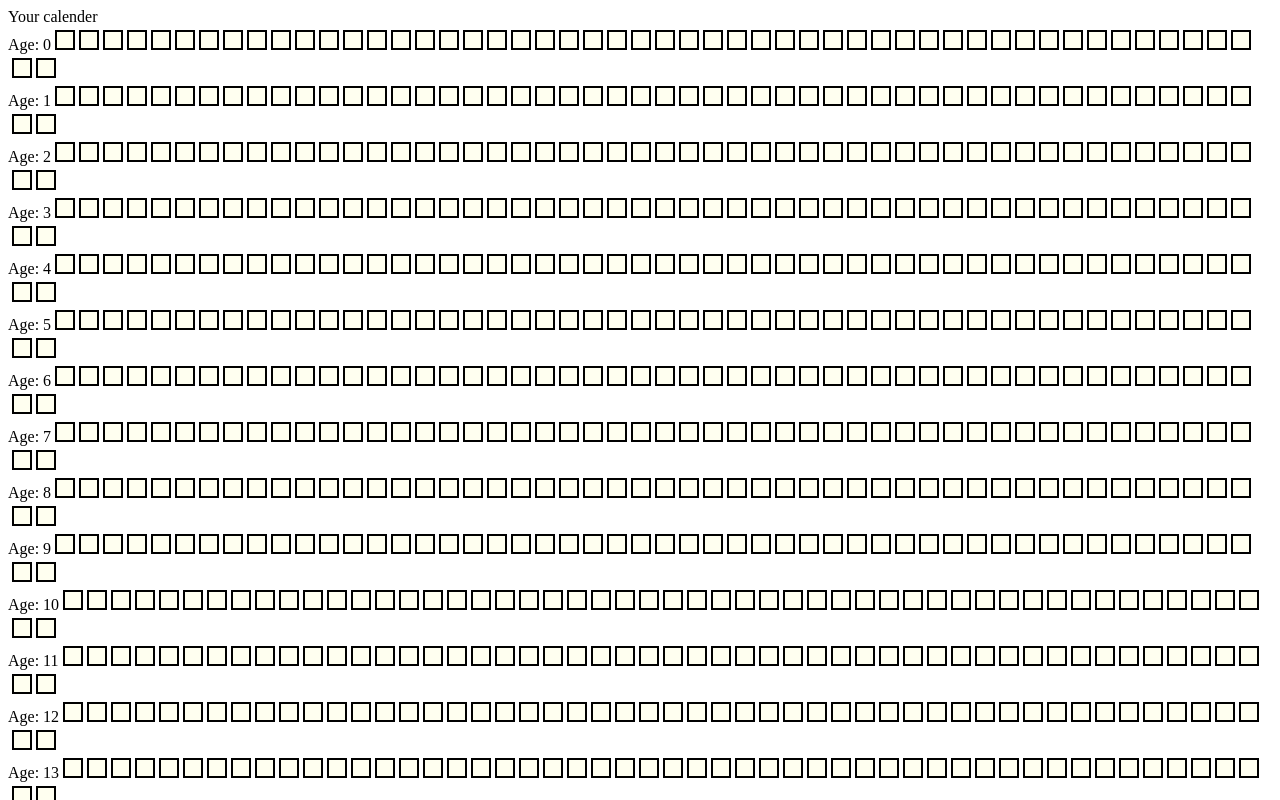
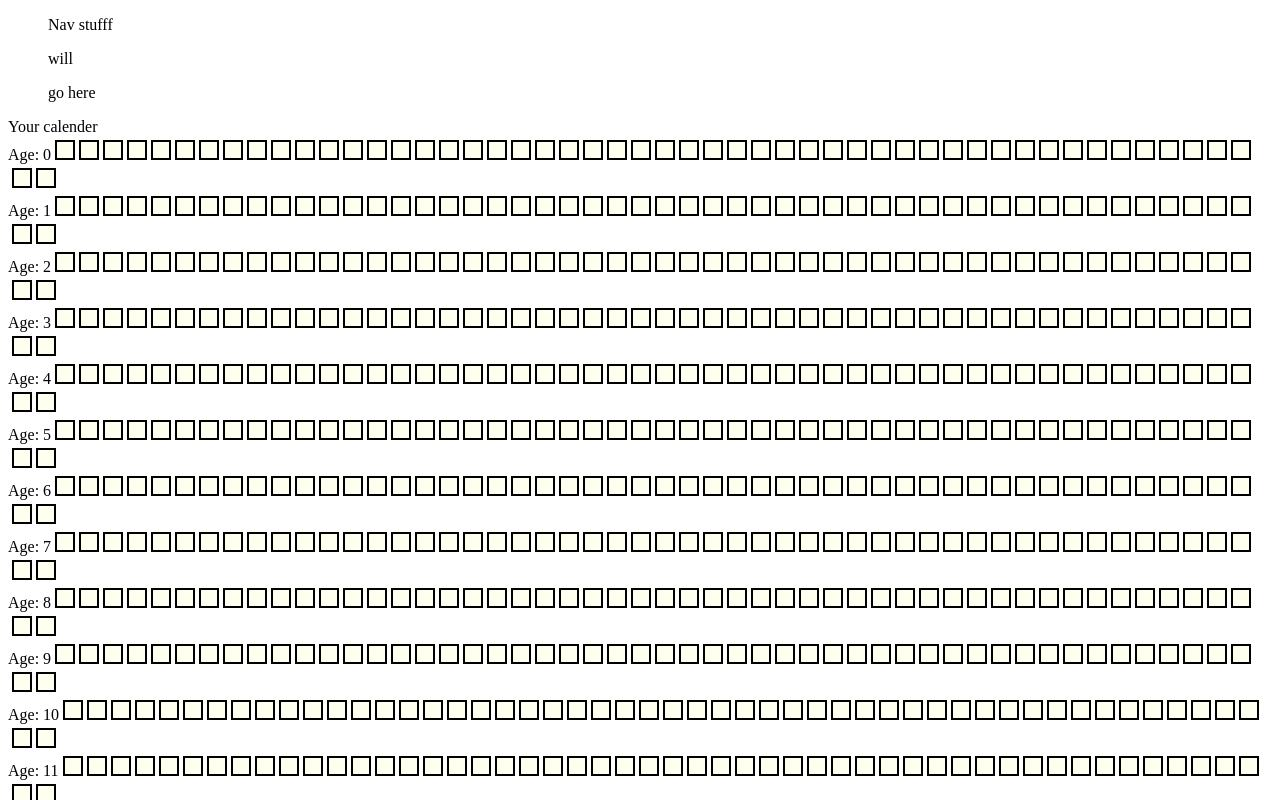
Before and after one commit to Turing-Eras/front_end, a React (Create React App) app: page /calender in a window 1280 px wide. Shown: the top 800 px of the page. Built offline with nearby package versions, Linux system fonts and the light colour scheme.

Commit message:
Update calender

```diff
--- a/src/Components/CalenderComponent.tsx
+++ b/src/Components/CalenderComponent.tsx
@@ -1,5 +1,6 @@
 import React, { useEffect, useState } from 'react';
 import Week from './Week'
+import NavBar from './NavBar'
 const CalenderComponent = () =>{
   let calender = new Array(76)
   calender.fill({})
@@ -14,6 +15,7 @@ const CalenderComponent = () =>{
   })
   return (
     <section>
+      <NavBar/>
       Your calender
       {display}
     </section>
--- /dev/null
+++ b/src/Components/NavBar.tsx
@@ -0,0 +1,13 @@
+import React from 'react'
+
+let NavBar = () =>{
+  return (
+    <nav>
+      <ul>Nav stufff</ul>
+      <ul>will </ul>
+      <ul>go here</ul>
+
+    </nav>
+  )
+}
+export default NavBar
```
Also changed, not shown: 1 other file (tests, documents, lock files or other folders).
